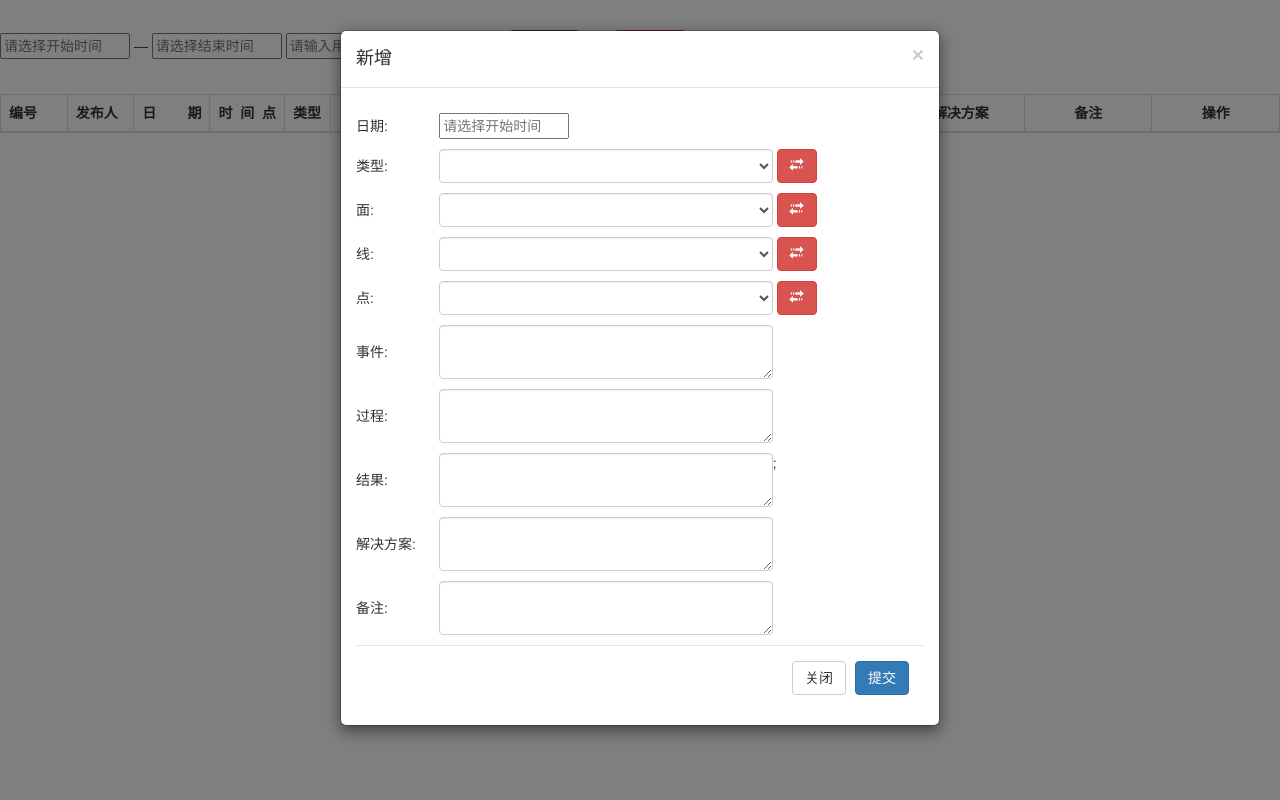
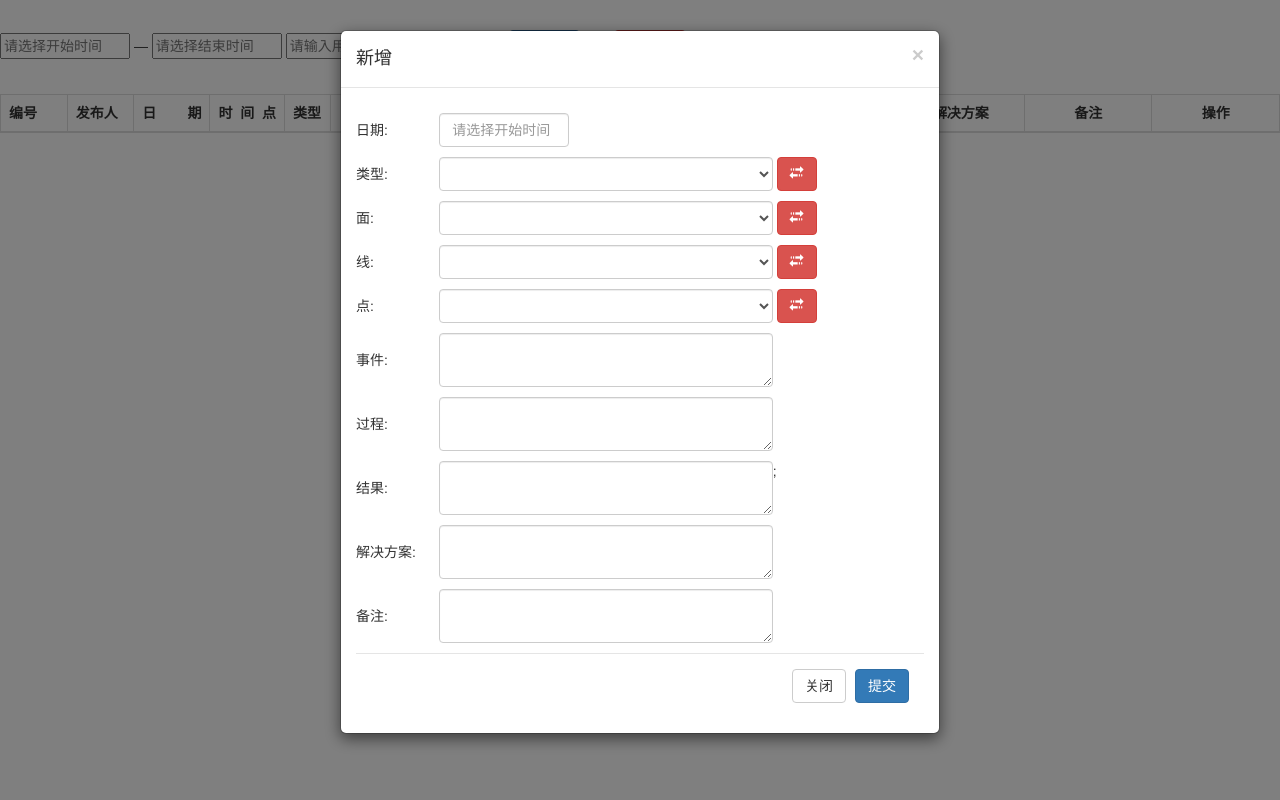
Before and after one commit to liufeiio5/springboot2demo, a Java web app: template src/main/webapp/WEB-INF/jsp/table.jsp in a window 1280 px wide, after a click on "新增". Run offline with Tomcat 11, a stand-in JSP engine, Linux system fonts and the light colour scheme; the template is opened without the code that fills it, so the values that code supplies are empty; some libraries are stand-ins or nearby versions.

Commit message:
日期样式

```diff
--- a/src/main/webapp/WEB-INF/jsp/table.jsp
+++ b/src/main/webapp/WEB-INF/jsp/table.jsp
@@ -509,7 +509,7 @@
 					<tr>
 						<td style="width:12%;">日期:</td>
 						<td>
-							<input type="text" id="selectDate" name="user_date"style="width:130px" class="layui-input" placeholder="请选择开始时间" />
+							<input type="text" id="selectDate" name="user_date"style="width:130px" class="layui-input form-control" placeholder="请选择开始时间" />
 						</td>
 					</tr>
 					<tr>
```
